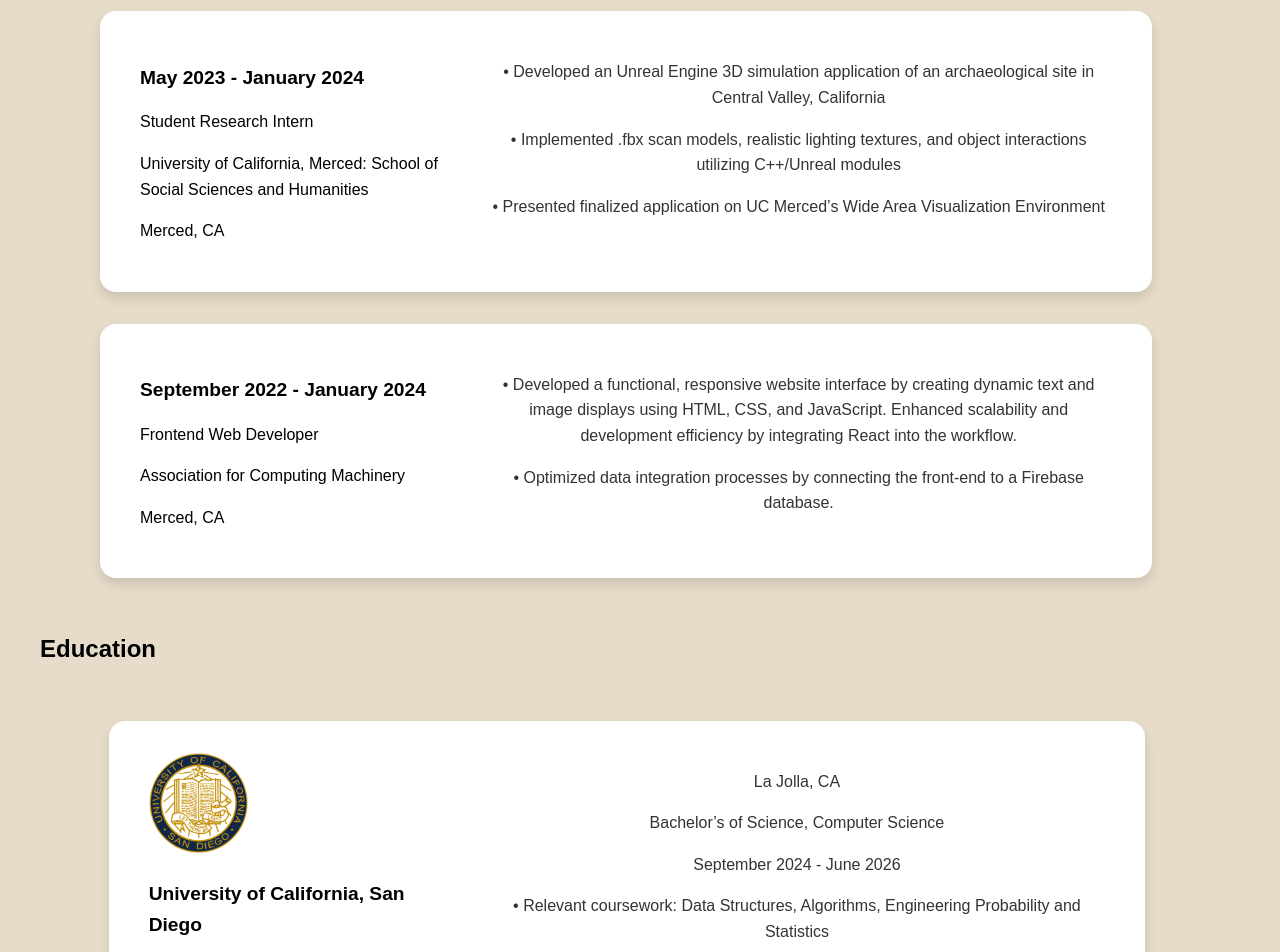
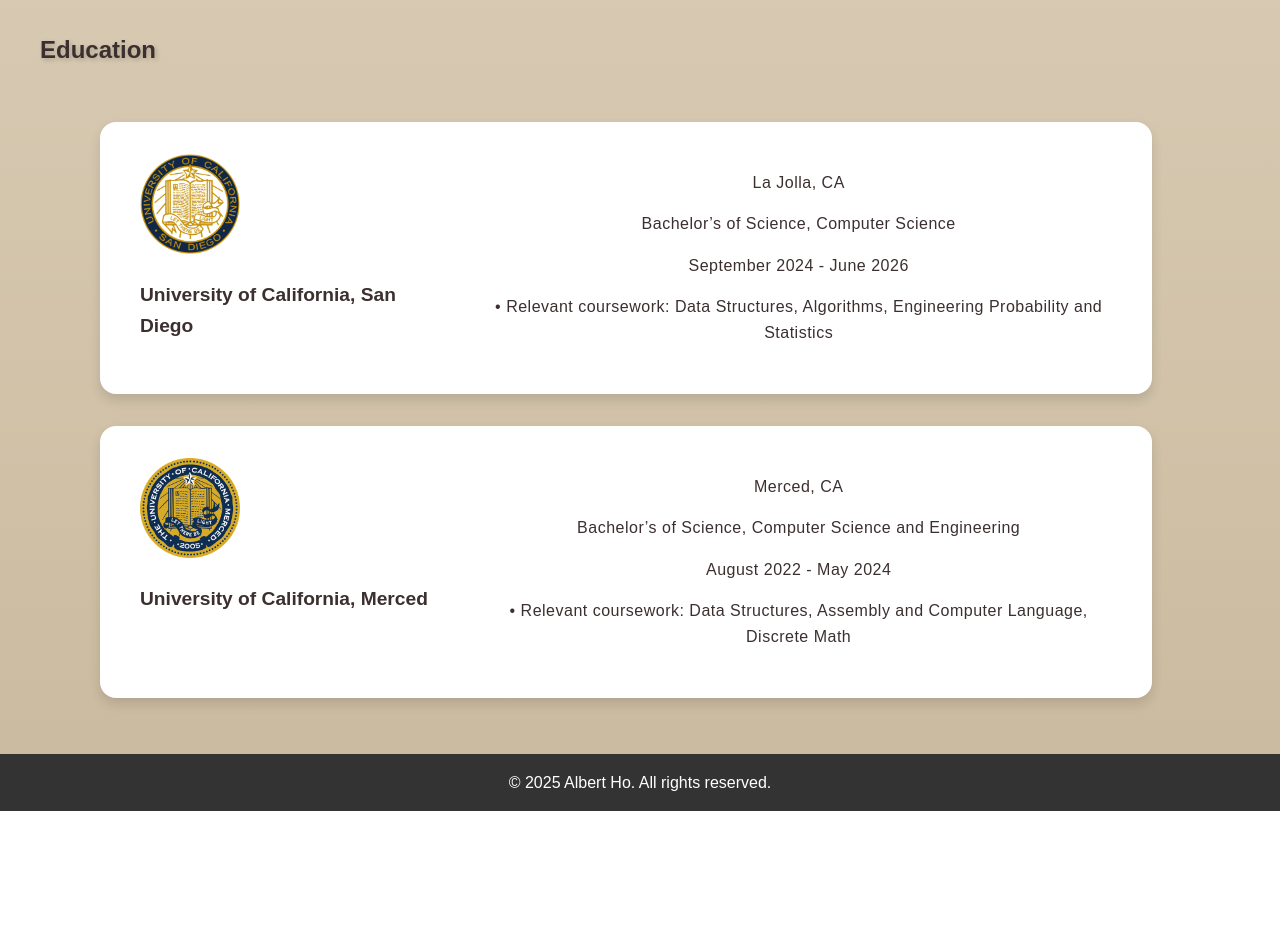
Before and after one commit to Tofulati/port, a React (Vite) app in the folder portfolio/: page /resume in a window 1280 px wide. Shown: the part 1040-1992 px from the top of the page. After the commit the page ends 1851 px from the top, so only its background shows below. Built offline with nearby package versions, Linux system fonts and the light colour scheme.

Commit message:
added styling

```diff
--- a/portfolio/src/pages/AboutPage.jsx
+++ b/portfolio/src/pages/AboutPage.jsx
@@ -1,4 +1,4 @@
-import React from "react";
+import React, { useState, useEffect } from "react";
 import "../styles/AboutPage.css";
 import image from "../assets/about_img.png";
 import linkedinLogo from "../assets/Icons/linkedin.png";
@@ -15,8 +15,34 @@
 ];
 
 function AboutPage() {
+  const [scrollY, setScrollY] = useState(0);
+
+      useEffect(() => {
+          const handleScroll = () => {
+              setScrollY(window.scrollY);
+          };
+
+          window.addEventListener("scroll", handleScroll);
+          return () => window.removeEventListener("scroll", handleScroll);
+      }, []);
+
+      // Calculate gradient based on scroll position
+      const getGradient = () => {
+          const startColor = [231, 220, 201]; // Beige (#E7DCC9)
+          const endColor = [203, 187, 160];  // Darker beige (#CBBBA0)
+
+          const ratio = Math.min(scrollY / 500, 1); // Limits the change up to 500px scroll
+          const r = Math.round(startColor[0] * (1 - ratio) + endColor[0] * ratio);
+          const g = Math.round(startColor[1] * (1 - ratio) + endColor[1] * ratio);
+          const b = Math.round(startColor[2] * (1 - ratio) + endColor[2] * ratio);
+
+          return `rgb(${r}, ${g}, ${b})`;
+      };
+
   return (
-    <section id="about" className="about">
+    <section id="about" className="about"
+    style={{ background: `linear-gradient(to bottom, ${getGradient()}, #CBBBA0)`, minHeight: "100vh", transition: "background 0.3s ease-in-out" }}
+    >
       <div className="about-content">
         <div className="about-text">
           <h2>About Me</h2>
--- a/portfolio/src/pages/ContactPage.jsx
+++ b/portfolio/src/pages/ContactPage.jsx
@@ -1,9 +1,33 @@
-import React, { useState } from "react";
+import React, { useState, useEffect } from "react";
 import emailjs from "emailjs-com";
 import { BuildingOffice2Icon, EnvelopeIcon, PhoneIcon } from "@heroicons/react/24/outline";
 import "../styles/ContactPage.css";
 
 function ContactPage() {
+    const [scrollY, setScrollY] = useState(0);
+
+            useEffect(() => {
+                const handleScroll = () => {
+                    setScrollY(window.scrollY);
+                };
+
+                window.addEventListener("scroll", handleScroll);
+                return () => window.removeEventListener("scroll", handleScroll);
+            }, []);
+
+            // Calculate gradient based on scroll position
+            const getGradient = () => {
+                const startColor = [231, 220, 201]; // Beige (#E7DCC9)
+                const endColor = [203, 187, 160];  // Darker beige (#CBBBA0)
+
+                const ratio = Math.min(scrollY / 500, 1); // Limits the change up to 500px scroll
+                const r = Math.round(startColor[0] * (1 - ratio) + endColor[0] * ratio);
+                const g = Math.round(startColor[1] * (1 - ratio) + endColor[1] * ratio);
+                const b = Math.round(startColor[2] * (1 - ratio) + endColor[2] * ratio);
+
+                return `rgb(${r}, ${g}, ${b})`;
+        };
+
     const [name, setName] = useState("");
     const [email, setEmail] = useState("");
     const [message, setMessage] = useState("");
@@ -41,7 +65,9 @@
     };
 
     return (
-        <section id="contact" className="contact">
+        <section id="contact" className="contact"
+        style={{ background: `linear-gradient(to bottom, ${getGradient()}, #CBBBA0)`, minHeight: "100vh", transition: "background 0.3s ease-in-out" }}
+        >
             <div className="contact-content">
                 <h2>Get in Touch</h2>
                 <p>
--- a/portfolio/src/pages/ProjectPage.jsx
+++ b/portfolio/src/pages/ProjectPage.jsx
@@ -1,8 +1,33 @@
+import { useState, useEffect } from "react";
 import React from "react";
 import temp from "../assets/Icons/github.png"
 import "../styles/ProjectsPage.css";
 
 function ProjectsPage() {
+    const [scrollY, setScrollY] = useState(0);
+
+        useEffect(() => {
+            const handleScroll = () => {
+                setScrollY(window.scrollY);
+            };
+
+            window.addEventListener("scroll", handleScroll);
+            return () => window.removeEventListener("scroll", handleScroll);
+        }, []);
+
+        // Calculate gradient based on scroll position
+        const getGradient = () => {
+            const startColor = [231, 220, 201]; // Beige (#E7DCC9)
+            const endColor = [203, 187, 160];  // Darker beige (#CBBBA0)
+
+            const ratio = Math.min(scrollY / 500, 1); // Limits the change up to 500px scroll
+            const r = Math.round(startColor[0] * (1 - ratio) + endColor[0] * ratio);
+            const g = Math.round(startColor[1] * (1 - ratio) + endColor[1] * ratio);
+            const b = Math.round(startColor[2] * (1 - ratio) + endColor[2] * ratio);
+
+            return `rgb(${r}, ${g}, ${b})`;
+    };
+
     const projectss = [
         {
             title: "MewsiCat Mobile App",
@@ -25,7 +50,9 @@
     ]
 
     return (
-        <section id="projects" className="projects">
+        <section id="projects" className="projects"
+        style={{ background: `linear-gradient(to bottom, ${getGradient()}, #CBBBA0)`, minHeight: "100vh", transition: "background 0.3s ease-in-out" }}
+        >
             <div className="projects-content">
                 <h2>My Projects</h2>
                 <div className="projects-grid">
--- a/portfolio/src/pages/ResearchPage.jsx
+++ b/portfolio/src/pages/ResearchPage.jsx
@@ -1,7 +1,31 @@
-import React, { useState } from "react";
+import React, { useState, useEffect } from "react";
 import "../styles/ResearchPage.css";
 
 function ResearchPage() {
+    const [scrollY, setScrollY] = useState(0);
+
+        useEffect(() => {
+            const handleScroll = () => {
+                setScrollY(window.scrollY);
+            };
+
+            window.addEventListener("scroll", handleScroll);
+            return () => window.removeEventListener("scroll", handleScroll);
+        }, []);
+
+        // Calculate gradient based on scroll position
+        const getGradient = () => {
+            const startColor = [231, 220, 201]; // Beige (#E7DCC9)
+            const endColor = [203, 187, 160];  // Darker beige (#CBBBA0)
+
+            const ratio = Math.min(scrollY / 500, 1); // Limits the change up to 500px scroll
+            const r = Math.round(startColor[0] * (1 - ratio) + endColor[0] * ratio);
+            const g = Math.round(startColor[1] * (1 - ratio) + endColor[1] * ratio);
+            const b = Math.round(startColor[2] * (1 - ratio) + endColor[2] * ratio);
+
+            return `rgb(${r}, ${g}, ${b})`;
+    };
+
     const [openDropdown, setOpenDropdown] = useState(null);
 
     const toggleDropdown = (index) => {
@@ -30,7 +54,9 @@
     ];
 
     return (
-        <section id="research" className="research">
+        <section id="research" className="research"
+        style={{ background: `linear-gradient(to bottom, ${getGradient()}, #CBBBA0)`, minHeight: "100vh", transition: "background 0.3s ease-in-out" }}
+        >
             <div className="research-content">
                 <h2>My Research</h2>
                 <div className="research-grid">
--- a/portfolio/src/pages/ResumePage.jsx
+++ b/portfolio/src/pages/ResumePage.jsx
@@ -1,3 +1,4 @@
+import { useState, useEffect } from "react";
 import resumePDF from "../assets/AlbertHo_Resume.pdf";
 import cpp from "../assets/Icons/c-.png";
 import css from "../assets/Icons/css-3.png";
@@ -14,16 +15,43 @@
 import "../styles/ResumePage.css"; // Import the CSS file
 
 function ResumePage() {
+    const [scrollY, setScrollY] = useState(0);
+
+    useEffect(() => {
+        const handleScroll = () => {
+            setScrollY(window.scrollY);
+        };
+
+        window.addEventListener("scroll", handleScroll);
+        return () => window.removeEventListener("scroll", handleScroll);
+    }, []);
+
+    // Calculate gradient based on scroll position
+    const getGradient = () => {
+        const startColor = [231, 220, 201]; // Beige (#E7DCC9)
+        const endColor = [203, 187, 160];  // Darker beige (#CBBBA0)
+
+        const ratio = Math.min(scrollY / 500, 1); // Limits the change up to 500px scroll
+        const r = Math.round(startColor[0] * (1 - ratio) + endColor[0] * ratio);
+        const g = Math.round(startColor[1] * (1 - ratio) + endColor[1] * ratio);
+        const b = Math.round(startColor[2] * (1 - ratio) + endColor[2] * ratio);
+
+        return `rgb(${r}, ${g}, ${b})`;
+    };
+
     return (
-    <div className="resume-page">
+        <div
+            className="resume-page"
+            style={{ background: `linear-gradient(to bottom, ${getGradient()}, #CBBBA0)`, minHeight: "100vh", transition: "background 0.3s ease-in-out" }}
+        >
             <section className="resume-header">
-            <div className="resume-title">
+                <div className="resume-title" style={{ textShadow: "2px 2px 5px rgba(0, 0, 0, 0.2)" }}>
                     <h2>My Resume</h2>
                 </div>
             </section>
 
         <section className="experience-container">
-            <h2 className="experience-title">Experience</h2>
+            <h2 className="experience-title" style={{ textShadow: "2px 2px 5px rgba(0, 0, 0, 0.2)" }}>Experience</h2>
 
             <a href={resumePDF} download="AlbertHo_Resume.pdf" className="download-btn">
                 DOWNLOAD RESUME
@@ -38,7 +66,7 @@
                     <p>University of California, San Diego Health</p>
                     <p>La Jolla, CA</p>
                 </div>
-                <div className="experience-description">
+                <div className="experience-description" style={{ fontWeight: "500", letterSpacing: "0.5px" }}>
                     <p>
                     • Utilized clustering techniques such as UMAP and conducted differential expression analysis using *CAT data.
                     Retrieved data revealed additional gene expression patterns that were not as prevalent in previous research.
@@ -60,9 +88,9 @@
                     <p>Lawrence Livermore National Laboratory</p>
                     <p>Livermore, CA</p>
                 </div>
-                <div className="experience-description">
+                <div className="experience-description" style={{ fontWeight: "500", letterSpacing: "0.5px" }}>
                     <p>
-                    • Enhanced diagnostic recall scoring for ventricular aarrhythmias by developing a machine learning model. Compared
+                    • Enhanced diagnostic recall scoring for ventricular arrhythmias by developing a machine learning model. Compared
                     algorithms like Logistic Regression, Random Forest, and CNNs, achieving highest recall with XGBoost.
                     </p>
                     <p>
@@ -74,164 +102,39 @@
                     </p>
                 </div>
             </div>
-
-            <div className="experience-item">
-                <div className="experience-details">
-                    <h3>May 2023 - January 2024</h3>
-                    <p className="job-title">Student Research Intern</p>
-                    <p>University of California, Merced: School of Social Sciences and Humanities</p>
-                    <p>Merced, CA</p>
-                </div>
-                <div className="experience-description">
-                    <p>
-                    • Developed an Unreal Engine 3D simulation application of an archaeological site in Central Valley, California
-                    </p>
-                    <p>
-                    • Implemented .fbx scan models, realistic lighting textures, and object interactions utilizing C++/Unreal modules
-                    </p>
-                    <p>
-                    • Presented finalized application on UC Merced’s Wide Area Visualization Environment
-                    </p>
-                </div>
-            </div>
-
-            <div className="experience-item">
-                <div className="experience-details">
-                    <h3>September 2022 - January 2024</h3>
-                    <p className="job-title">Frontend Web Developer</p>
-                    <p>Association for Computing Machinery</p>
-                    <p>Merced, CA</p>
-                </div>
-                <div className="experience-description">
-                    <p>
-                    • Developed a functional, responsive website interface by creating dynamic text and image displays using HTML,
-                    CSS, and JavaScript. Enhanced scalability and development efficiency by integrating React into the workflow.
-                    </p>
-                    <p>
-                    • Optimized data integration processes by connecting the front-end to a Firebase database.
-                    </p>
-                </div>
-            </div>
         </section>
 
         <section className="education-container">
-            <h2 className="education-title">Education</h2>
+            <h2 className="education-title" style={{ textShadow: "2px 2px 5px rgba(0, 0, 0, 0.2)" }}>Education</h2>
         </section>
 
         <section className="education-section">
             <div className="education-item">
                 <div className="education-details">
-                    <img src={UCSD}></img>
+                    <img src={UCSD} alt="UCSD Logo"></img>
                     <h3>University of California, San Diego</h3>
                 </div>
-                <div className="education-description">
-                    <p>
-                    La Jolla, CA
-                    </p>
-                    <p>
-                    Bachelor’s of Science, Computer Science
-                    </p>
-                    <p>
-                    September 2024 - June 2026
-                    </p>
-                    <p>
-                    • Relevant coursework: Data Structures, Algorithms, Engineering Probability and Statistics
-                    </p>
+                <div className="education-description" style={{ fontWeight: "500", letterSpacing: "0.5px" }}>
+                    <p>La Jolla, CA</p>
+                    <p>Bachelor’s of Science, Computer Science</p>
+                    <p>September 2024 - June 2026</p>
+                    <p>• Relevant coursework: Data Structures, Algorithms, Engineering Probability and Statistics</p>
                 </div>
             </div>
 
             <div className="education-item">
                 <div className="education-details">
-                    <img src={UCM}></img>
+                    <img src={UCM} alt="UCM Logo"></img>
                     <h3>University of California, Merced</h3>
                 </div>
-                <div className="education-description">
-                    <p>
-                    Merced, CA
-                    </p>
-                    <p>
-                    Bachelor’s of Science, Computer Science and Engineering
-                    </p>
-                    <p>
-                    August 2022 - May 2024
-                    </p>
-                    <p>
-                    • Relevant coursework: Data Structures, Assembly and Computer Language, Discrete Math
-                    </p>
+                <div className="education-description" style={{ fontWeight: "500", letterSpacing: "0.5px" }}>
+                    <p>Merced, CA</p>
+                    <p>Bachelor’s of Science, Computer Science and Engineering</p>
+                    <p>August 2022 - May 2024</p>
+                    <p>• Relevant coursework: Data Structures, Assembly and Computer Language, Discrete Math</p>
                 </div>
             </div>
         </section>
-
-        {/* <section className="skills-container">
-            <h2 className="skills-title">Skills</h2>
-        </section>
-
-        <section className="skills-section">
-            <div className="skills-item">
-                <div className="skills-details">
-                    <h3>Languages</h3>
-                </div>
-                <div className="skills-description">
-                    <img src={python}></img>
-                    <img src={r}></img>
-                    <img src={cpp}></img>
-                    <img src={html}></img>
-                    <img src={css}></img>
-                    <img src={java}></img>
-                </div>
-            </div>
-
-            <div className="skills-item">
-                <div className="skills-details">
-                    <h3>Frameworks</h3>
-                </div>
-                <div className="skills-description">
-                    <img src={react}></img>
-                    <img src={node}></img>
-                </div>
-            </div>
-
-            <div className="skills-item">
-                <div className="skills-details">
-                    <h3>Developer Tools</h3>
-                </div>
-                <div className="skills-description">
-                    <p>Git</p>
-                    <p>Github</p>
-                    <p>Visual Studio Code</p>
-                    <p>Firebase</p>
-                    <p>PyCharm</p>
-                    <p>XCode</p>
-                    <p>Unreal Engine</p>
-                </div>
-            </div>
-
-            <div className="skills-item">
-                <div className="skills-details">
-                    <h3>Libraries</h3>
-                </div>
-                <div className="skills-description">
-                    <p>scikit-learn</p>
-                    <p>sklearn</p>
-                    <p>tensorflow</p>
-                    <p>PyTorch</p>
-                    <p>Jupyter</p>
-                    <p>pandas</p>
-                    <p>NumPy</p>
-                    <p>Matplotlib</p>
-                    <p>D3.js</p>
-                </div>
-            </div>
-
-            <div className="skills-item">
-                <div className="skills-details">
-                    <h3>Certifications</h3>
-                </div>
-                <div className="skills-description">
-                    <p>CodePath Certificate in Intro to Android Mobile Development</p>
-                </div>
-            </div>
-        </section> */}
     </div>
   );
 }
--- a/portfolio/src/styles/ContactPage.css
+++ b/portfolio/src/styles/ContactPage.css
@@ -21,7 +21,7 @@
 .contact h2 {
     font-size: 2.5rem;
     font-weight: bold;
-    color: #333;
+    color: #2B1D1D;
     margin-bottom: 0.5rem;
     margin-top: -0.5rem;
     text-align: left;
@@ -29,7 +29,7 @@
 
 .contact-content p {
     font-size: 1.2rem;
-    color: #555;
+    color: #2B1D1D;
     margin-bottom: 2rem;
     line-height: 1.6;
     text-align: left;
--- a/portfolio/src/styles/ProjectsPage.css
+++ b/portfolio/src/styles/ProjectsPage.css
@@ -14,7 +14,7 @@
 
 .projects-content h2 {
     font-size: 2.2rem; /* Smaller than before */
-    color: black;
+    color: #2B1D1D;
 }
 
 .projects-grid {
@@ -43,13 +43,13 @@
 
 .projects-card h3 {
     font-size: 1.25rem;
-    color: #333;
+    color: #2B1D1D;
     margin: 1rem;
 }
 
 .projects-card p {
     font-size: 1rem;
-    color: #666;
+    color: #2B1D1D;
     margin: 0 1rem 1rem;
     line-height: 1.5;
 }
--- a/portfolio/src/styles/ResearchPage.css
+++ b/portfolio/src/styles/ResearchPage.css
@@ -18,7 +18,7 @@
 
 .research-content h2 {
     font-size: 2.2rem;
-    color: black;
+    color: #2B1D1D;
 }
 
 .research-grid {
@@ -51,13 +51,13 @@
 
 .research-card h3 {
     font-size: 1.25rem;
-    color: #333;
+    color: #2B1D1D;
     margin: 1rem;
 }
 
 .research-card p {
     font-size: 1rem;
-    color: #666;
+    color: #2B1D1D;
     margin: 0 1rem 1rem;
     line-height: 1.5;
 }
--- a/portfolio/src/styles/ResumePage.css
+++ b/portfolio/src/styles/ResumePage.css
@@ -8,7 +8,7 @@
 }
 
 .resume-page h2 {
-    color: black;
+    color: #3C2F2F;;
 }
 
 .resume-header {
@@ -19,7 +19,7 @@
 
 .resume-title {
     font-size: 1.5rem;
-    color: black;
+    color: #3C2F2F;;
 }
 
 .experience-container, .skills-container, .education-container {
@@ -78,18 +78,19 @@
 .experience-details, .skills-details, .education-details {
     flex: 1;
     text-align: left;
+    color: #2B1D1D;
 }
 
 .experience-details h3, .skills-details h3, .education-details h3 {
     font-size: 1.2rem;
     font-weight: 900;
-    color: black;
+    color: #3C2F2F;;
     margin-bottom: 0.5rem;
 }
 
 .experience-description, .skills-description, .education-description {
     flex: 2;
-    color: #333;
+    color: #3C2F2F;;
     line-height: 1.6;
     font-size: 1rem;
 }
```
Also changed, not shown: portfolio/src/styles/AboutPage.css (+31 -26 lines). Lines whose indentation alone changed are shown as unchanged.
